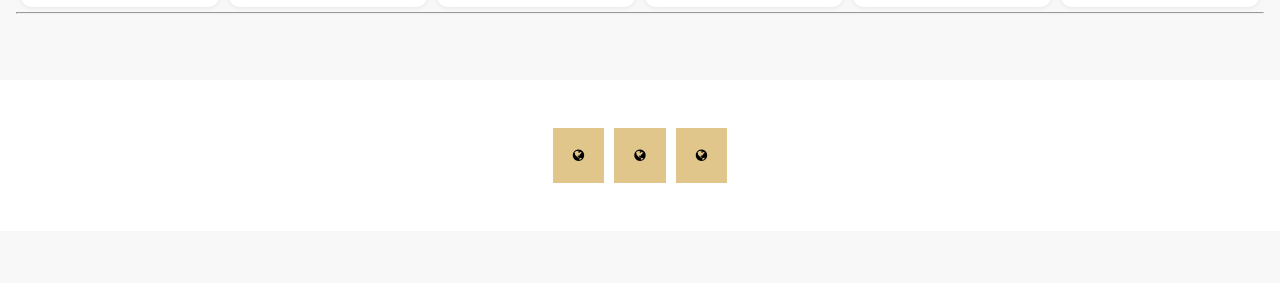
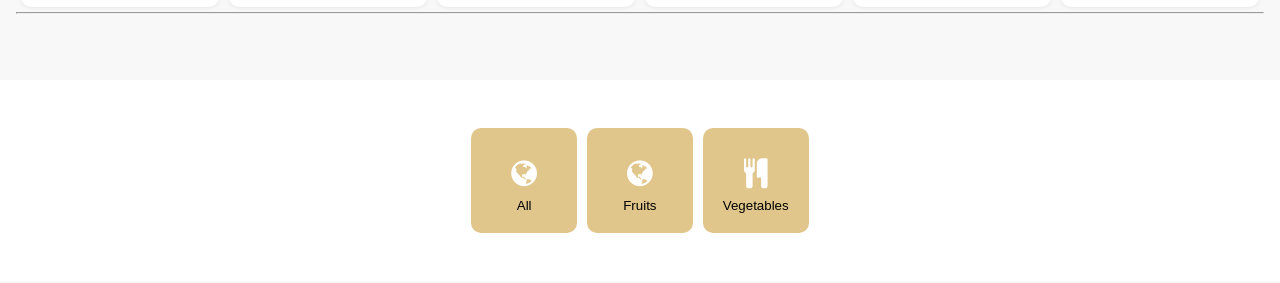
Before and after one commit to abmanaf/ShopMe, a React (Vite) app: page /Home in a window 1280 px wide. Shown: the part 887-1170 px from the top of the page. Built offline with nearby package versions, Linux system fonts and the light colour scheme.

Commit message:
i added radius to the botton at the Home page

```diff
--- a/src/Home.jsx
+++ b/src/Home.jsx
@@ -159,9 +159,9 @@ function Home({ cart, setCart, updateCartCount }) {
         <div className="filter-button"  code="categoryFilter"
               value={selectedCategory}
               onClick={(e) => setSelectedCategory(e.target.value)}>
-              <button value= 'all'><i class="fa fa-globe" aria-hidden="true"></i></button>
-              <button value= 'fruits'><i class="fa fa-globe" aria-hidden="true"></i></button>
-              <button value='vegetables'><i class="fa fa-globe" aria-hidden="true"></i></button>
+              <button style={{borderRadius: '10px'}} value= 'all'><i style={{fontSize: '30px ', padding: '10px 20px', color: 'white'}} class="fa fa-globe" aria-hidden="true"></i> <br />All</button>
+              <button style={{borderRadius: '10px'}} value= 'fruits'><i style={{fontSize: '30px ', padding: '10px 20px',color: 'white'}} class="fa fa-globe" aria-hidden="true"></i> <br />Fruits</button>
+              <button style={{borderRadius: '10px'}} value='vegetables'><i style={{fontSize: '30px ', padding: '10px 20px',color: 'white'}} class="fa fa-cutlery" aria-hidden="true"></i><br />Vegetables</button>
           </div>
           </div>
           </div>
```
